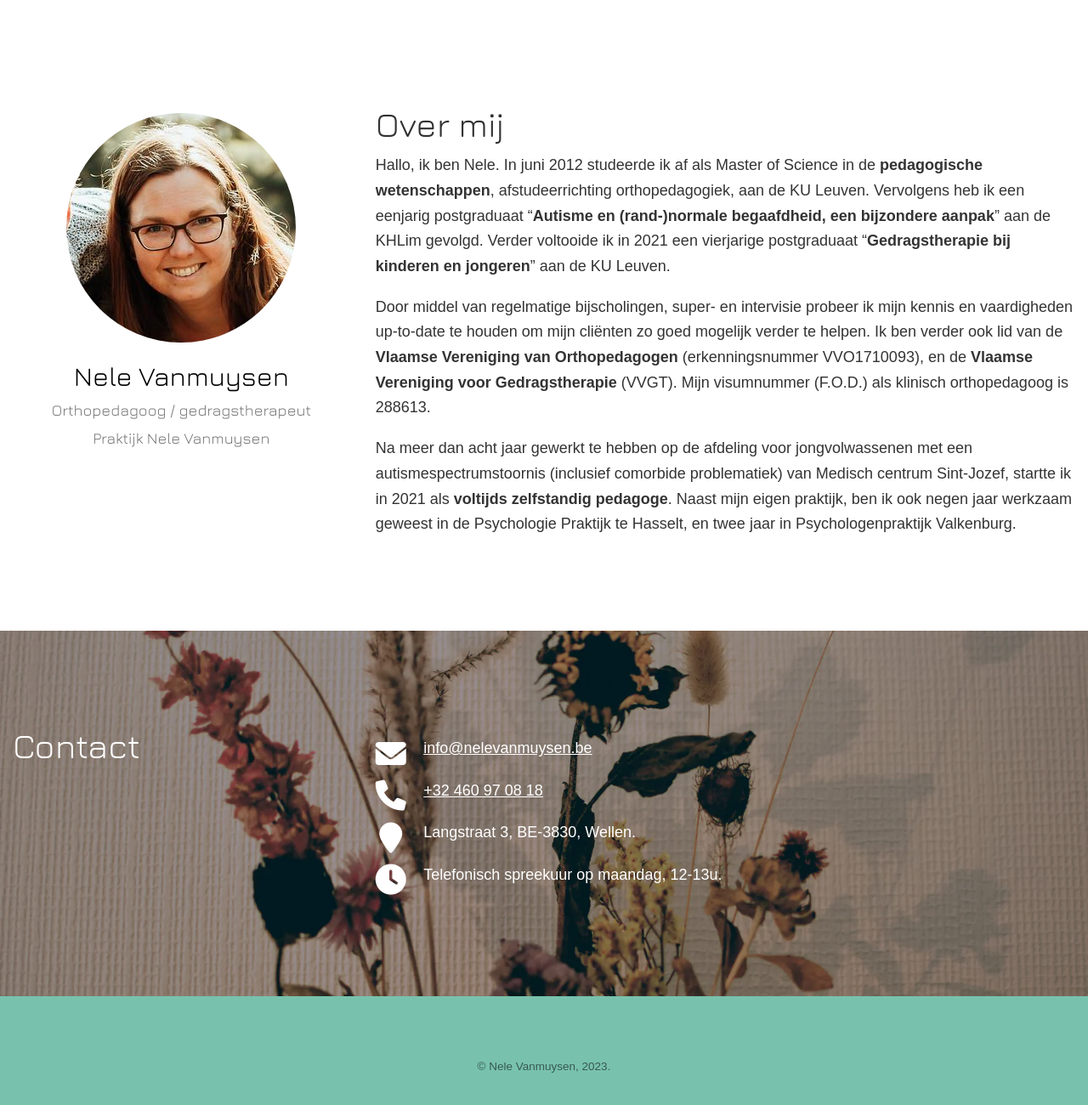
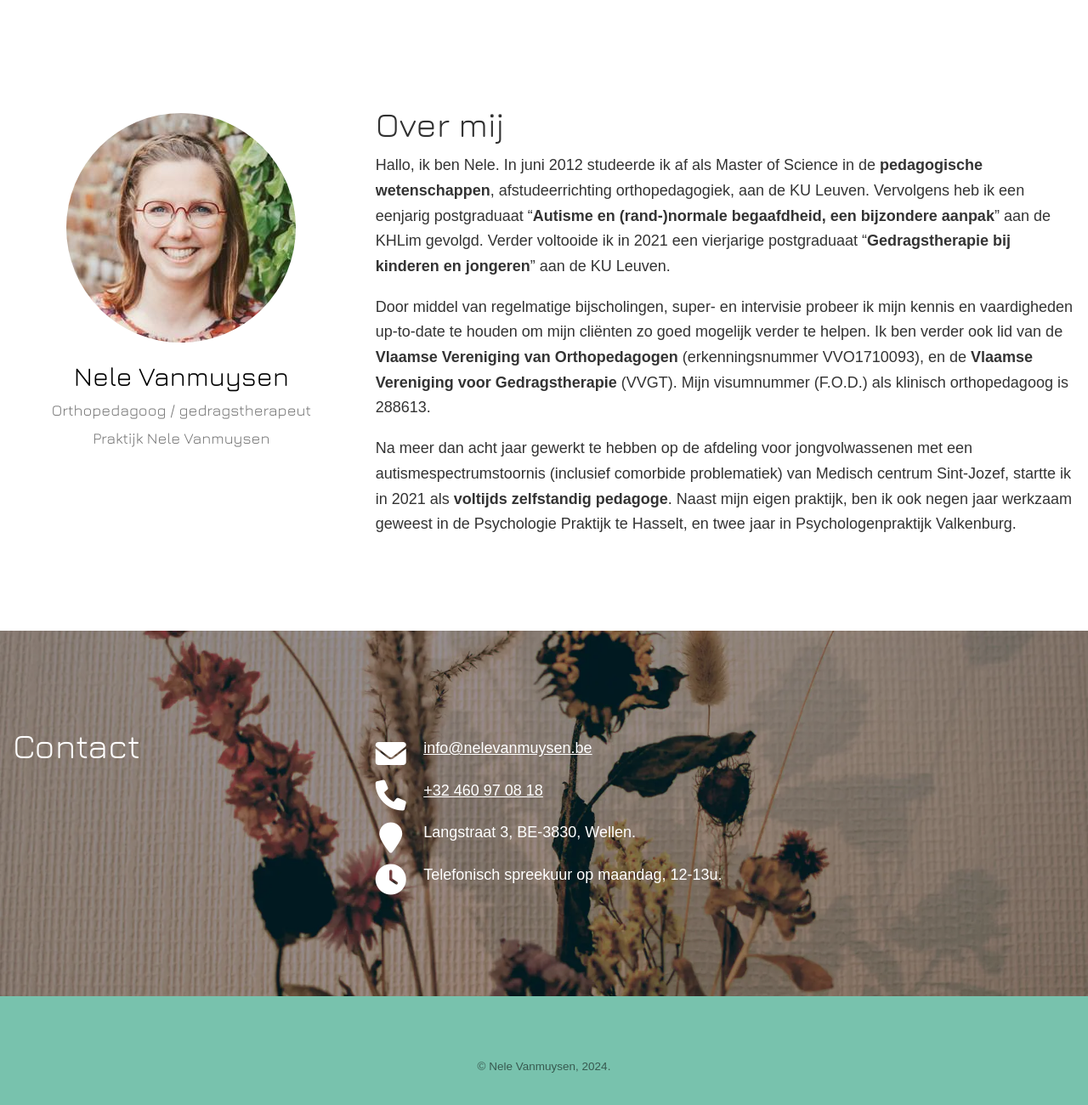
Before and after one commit to nelevanmuysen/nelevanmuysen.github.io, a plain HTML site: page index.html in a window 1280 px wide. Shown: the part 2680-3980 px from the top of the page at 85% size. Drawn offline with nearby package versions, Linux system fonts and the light colour scheme; some icons are missing; a web font is replaced by a local one.

Commit message:
Avatar and year update

```diff
--- a/index.html
+++ b/index.html
@@ -1172,7 +1172,7 @@ hierover aan te spreken. Meer informatie vindt u via
 
       <img class="avatar avatar-circle"
            width="270" height="270"
-           src="/authors/nele/avatar_hu4e452e49233e64c33e4a3eb1ac027f34_176310_270x270_fill_q75_lanczos_center.jpg" alt="Nele Vanmuysen">
+           src="/authors/nele/avatar_hu5fe6c0f552e2c374df1e4a29b1e4ec1a_422246_270x270_fill_q75_lanczos_center.jpg" alt="Nele Vanmuysen">
 
 
       <div class="portrait-title">
@@ -1413,7 +1413,7 @@ Psychologie Praktijk te Hasselt, en twee jaar in Psychologenpraktijk Valkenburg.
       <footer class="site-footer">
 <small>
 <center>
-© Nele Vanmuysen, 2023.
+© Nele Vanmuysen, 2024.
 </center>
 </small>
 <br>
```
Also changed, not shown: 404.html (+1 -1 lines), categories/index.html (+1 -1 lines), publication_types/index.html (+1 -1 lines), tags/index.html (+1 -1 lines), authors/nele/avatar.jpg, authors/nele/avatar_hu5fe6c0f552e2c374df1e4a29b1e4ec1a_422246_270x270_fill_q75_lanczos_center.jpg (added).
